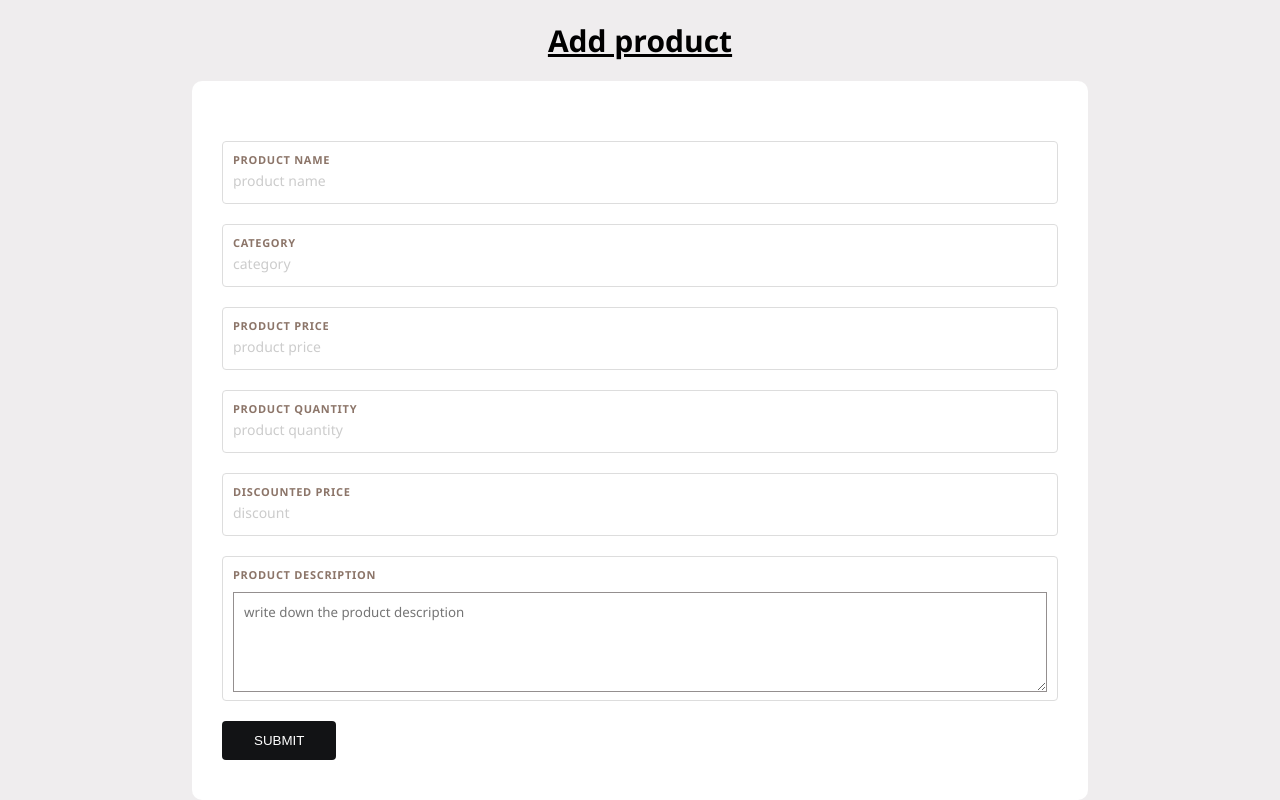
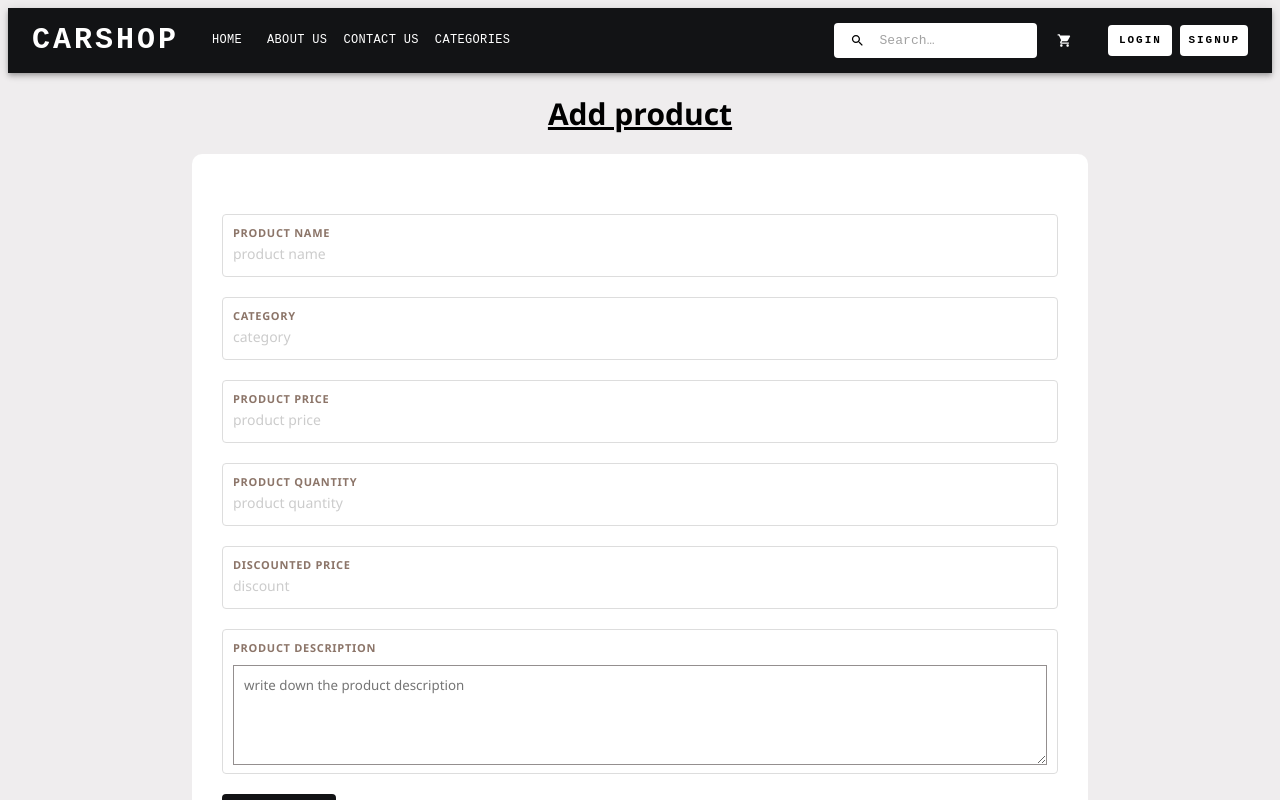
Before and after one commit to Dhiraj-tech/Car-shop-ecommerce, a Next.js app in the folder client/: page /admin in a window 1280 px wide. Shown: the top 800 px of the page. Built offline with nearby package versions, Linux system fonts and the light colour scheme.

Commit message:
Minor changes in client

```diff
--- /dev/null
+++ b/client/src/components/Layout/index.js
@@ -0,0 +1,15 @@
+import React, { Fragment } from "react";
+import Footer from "../Footer";
+import ResponsiveAppBar from "../Navbar";
+
+function Layout({ children }) {
+  return (
+    <Fragment>
+      <ResponsiveAppBar />
+      <main>{children}</main>
+      <Footer />
+    </Fragment>
+  );
+}
+
+export default Layout;
--- a/client/src/pages/_app.js
+++ b/client/src/pages/_app.js
@@ -2,12 +2,15 @@ import "@/styles/globals.css";
 import { Provider } from "react-redux";
 import { persistor, store } from "../redux/store";
 import { PersistGate } from "redux-persist/integration/react";
+import Layout from "@/components/Layout";
 
 export default function App({ Component, pageProps }) {
   return (
     <Provider store={store}>
       <PersistGate loading={null} persistor={persistor}>
-        <Component {...pageProps} />
+        <Layout>
+          <Component {...pageProps} />
+        </Layout>
       </PersistGate>
     </Provider>
   );
```
Also changed, not shown: client/src/components/Footer/index.js (+6 -1 lines), client/src/pages/home/index.js (+2 -10 lines), client/src/pages/index.js (+2 -17 lines).
